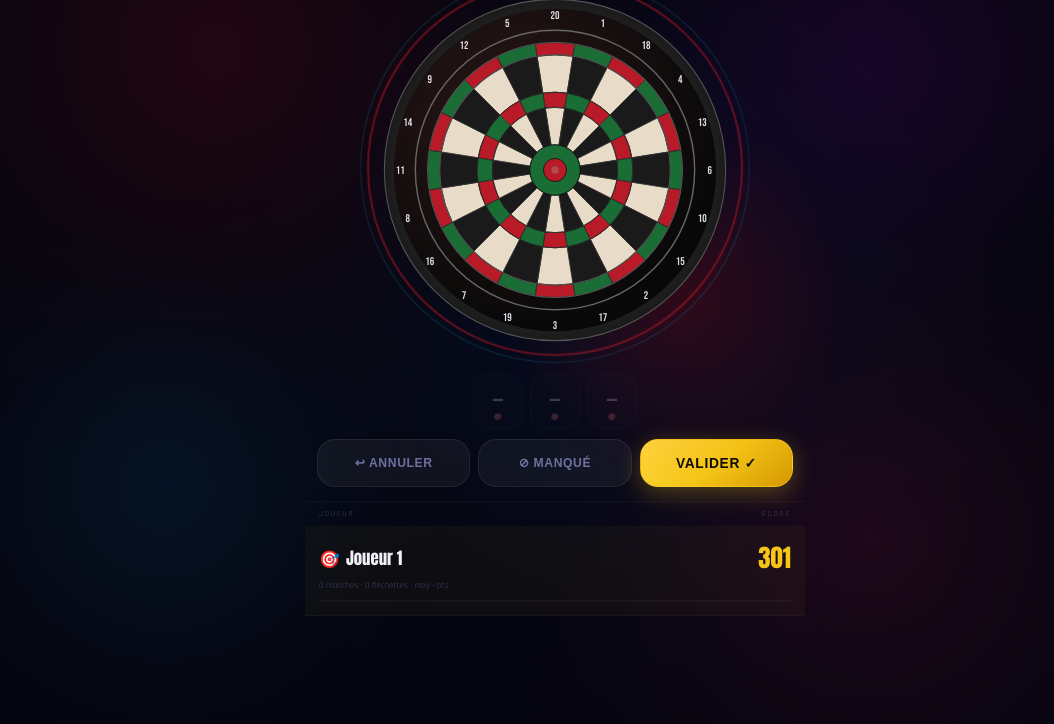
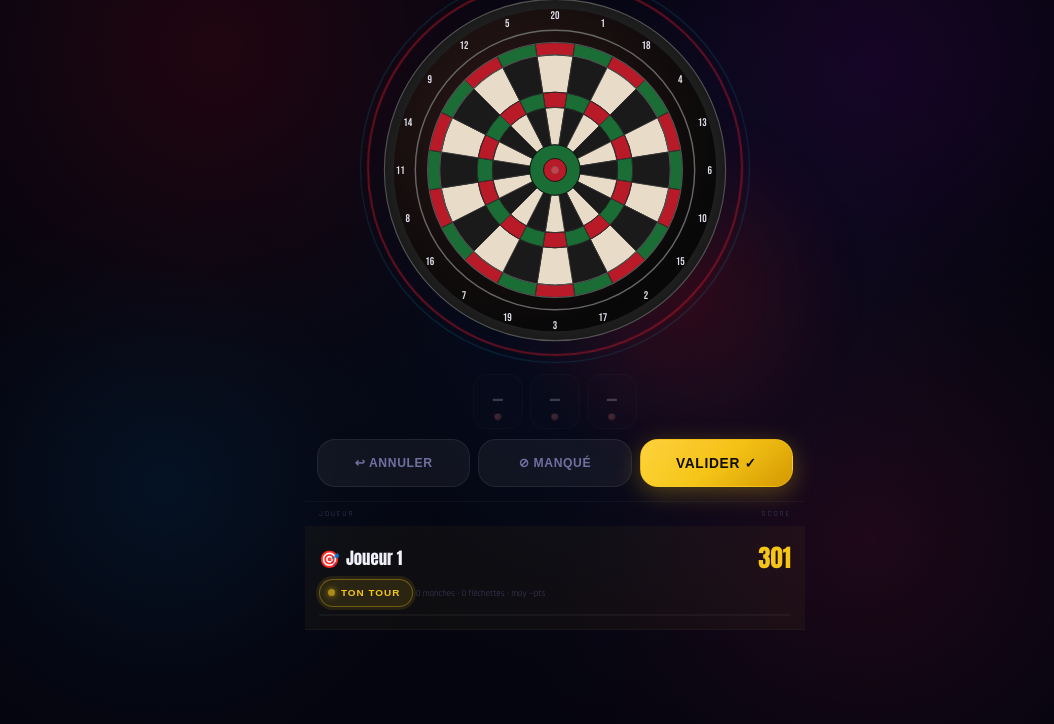
Before and after one commit to cocopiete50-sys/Fl-chettes_game, a plain HTML site: page index.html in a window 1280 px wide. Both pictures are taken after a click on the button "🎯 LANCER LA PARTIE". Shown: the part 76-800 px from the top of the page, without its empty margins (85-1139 px from the left). Drawn offline with Linux system fonts and the light colour scheme.

Commit message:
index.html

```diff
--- a/index.html
+++ b/index.html
@@ -8,6 +8,8 @@
 <link href="https://fonts.googleapis.com/css2?family=Bebas+Neue&family=Rajdhani:wght@400;600;700&display=swap" rel="stylesheet">
 <style>
 *{margin:0;padding:0;box-sizing:border-box;-webkit-tap-highlight-color:transparent;-webkit-user-select:none;user-select:none;}
+::-webkit-scrollbar{display:none;}
+html{-webkit-overflow-scrolling:touch;scrollbar-width:none;overflow-x:hidden;}
 :root{
   --bg:#060610;--accent:#e8192c;--accent-l:#ff6070;--accent-d:#c0001a;
   --gold:#f5c518;--green:#2dc653;--cyan:#00d4ff;--red:#e8192c;
@@ -203,6 +205,21 @@ box-shadow:0 6px 24px rgba(245,197,24,.3);
 .sb-row{padding:13px 14px;border-bottom:1px solid rgba(255,255,255,.03);position:relative;}
 .sb-row.act{background:rgba(245,197,24,.04);}
 .sb-row.act::before{content:’’;position:absolute;left:0;top:10%;bottom:10%;width:3px;background:linear-gradient(180deg,rgba(245,197,24,.9),rgba(245,197,24,.15));border-radius:0 3px 3px 0;}
+
+/* ── BADGE TOUR ACTIF ── */
+.turn-badge{
+display:inline-flex;align-items:center;gap:6px;
+padding:5px 12px 5px 8px;border-radius:20px;
+background:rgba(245,197,24,.12);
+border:1px solid rgba(245,197,24,.35);
+font-family:‘Rajdhani’,‘Segoe UI’,sans-serif;font-weight:700;font-size:.62rem;letter-spacing:.1em;
+color:#f5c518;
+animation:tbpulse 1.6s ease-in-out infinite;
+white-space:nowrap;
+}
+.turn-badge-dot{width:7px;height:7px;border-radius:50%;background:#f5c518;box-shadow:0 0 6px #f5c518;animation:tbdot 1.6s ease-in-out infinite;}
+@keyframes tbpulse{0%,100%{box-shadow:0 0 0 0 rgba(245,197,24,.25);}50%{box-shadow:0 0 0 5px rgba(245,197,24,0);}}
+@keyframes tbdot{0%,100%{opacity:1;}50%{opacity:.4;}}
 .sb-r-top{display:flex;align-items:center;justify-content:space-between;}
 .sb-nm{font-family:‘Bebas Neue’,Impact,sans-serif;font-size:1.05rem;display:flex;align-items:center;gap:6px;}
 .sb-sc{font-family:‘Bebas Neue’,Impact,sans-serif;font-size:1.55rem;color:#f5c518;}
@@ -741,10 +758,11 @@ function renderSB(){
     var avg=p.volees.length?(p.volees.reduce(function(a,b){return a+b;},0)/p.volees.length).toFixed(1):'—';
     var prog=Math.max(0,Math.min(100,(1-p.score/CFG.start)*100));
     var bust=p.lastBust&&!isA?'<span class="bust-tag">BUST!</span>':'';
+    var tourBadge=isA?'<span class="turn-badge"><span class="turn-badge-dot"></span>TON TOUR</span> ':'';
     var row=document.createElement('div');row.className='sb-row'+(isA?' act':'');
     row.innerHTML='<div class="sb-r-top"><div class="sb-nm"><span>'+(isA?'🎯':'👤')+'</span>'+p.name+'</div>'
       +'<div class="sb-sc'+(p.lastBust&&!isA?' red':'')+'">'+p.score+'</div></div>'
-      +'<div class="sb-stats">'+bust+p.manches+' manche'+(p.manches!==1?'s':'')+' · '+p.darts+' fléchettes · moy '+avg+'pts'
+      +'<div class="sb-stats">'+tourBadge+bust+p.manches+' manche'+(p.manches!==1?'s':'')+' · '+p.darts+' fléchettes · moy '+avg+'pts'
       +(p.busts?'<span style="color:#e8192c"> · '+p.busts+' bust'+(p.busts>1?'s':'')+'</span>':'')+'</div>'
       +'<div class="sb-prog"><div class="sb-prog-fill" style="width:'+prog+'%"></div></div>';
     sb.appendChild(row);
```
